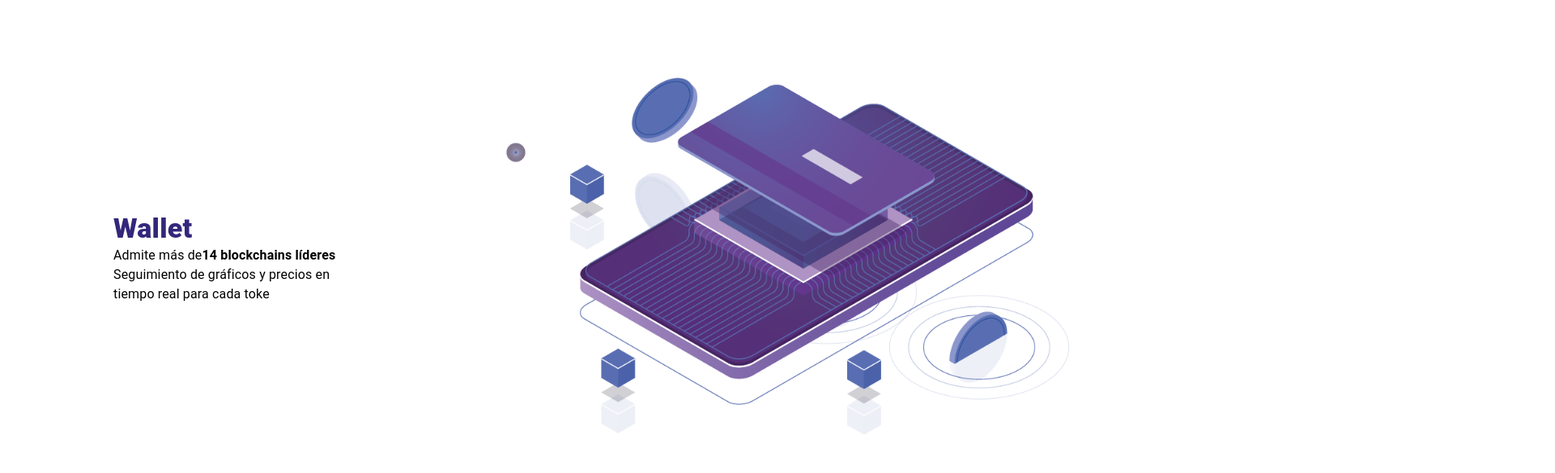
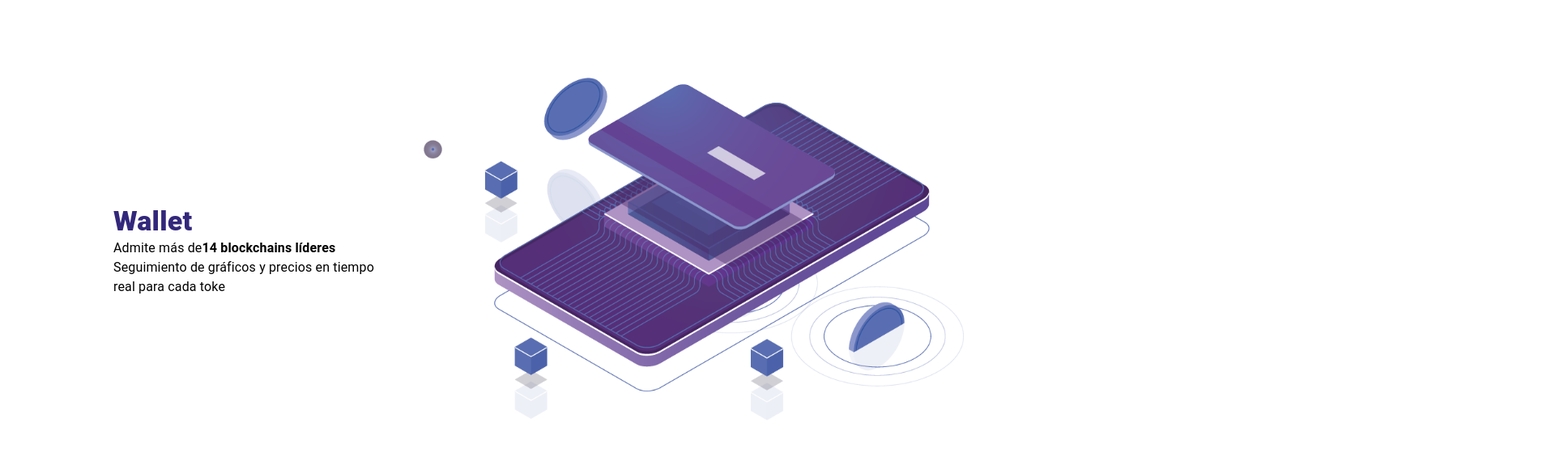
Before and after one commit to AgiletechDev/HomeWallet, a React (Vite) app: page / in a window 1280 px wide. Shown: the part 1631-2216 px from the top of the page at 81% size, 1920 px wide, since content can reach past the window. Built offline with nearby package versions, Linux system fonts and the light colour scheme.

Commit message:
Fixed merge

```diff
--- a/src/views/home/SecondSection.jsx
+++ b/src/views/home/SecondSection.jsx
@@ -13,7 +13,6 @@ export const SecondSection = () => {
           maxWidth: '1000px',
           position: 'relative',
           mt: '5em',
-
         }}
       >
         <Box
@@ -42,7 +41,7 @@ export const SecondSection = () => {
         <Box>
           <img
             src={imgSect1}
-            style={{ width: '100%', zIndex: '-1', marginLeft: '180px' }}
+            style={{ width: '100%', zIndex: '-1', marginLeft: '50px' }}
           />
         </Box>
       </Box>
--- a/src/views/home/ThirdSection.jsx
+++ b/src/views/home/ThirdSection.jsx
@@ -1,6 +1,6 @@
 import { Box, Typography } from '@mui/material'
 import imgSect1 from '../../assets/images/portal/pag1/ilustracion 2.png'
-import imgSect2 from '../../assets/images/portal/pag1/fondo 3.png'
+
 import imgSect3 from '../../assets/images/portal/pag1/ilustracion 3.png'
 import qr from '../../assets/images/portal/pag1/apps 1.png'
 import { useState } from 'react'
@@ -120,9 +120,10 @@ export const ThirdSection = () => {
               'linear-gradient(97deg, rgba(62,56,123,1) 0%, rgba(49,76,116,1) 100%)',
             zIndex: 1,
             color: 'white',
-            justifyContent: 'space-between',
+            justifyContent:'space-between'
           }}
         >
+
           <Box>
               <Typography
                 variant="h4"
@@ -134,7 +135,7 @@ export const ThirdSection = () => {
               >
                 Descargar ahora
               </Typography>
-            <Typography fontWeight="bold" sx={{ marginLeft: '4em' }}>
+              <Typography fontWeight="bold" sx={{marginLeft:'4em'}}>
               Acceso sencillo a criptomonedas
               </Typography>
               <Box
@@ -155,19 +156,12 @@ export const ThirdSection = () => {
                   </Typography>
                 </Box>
               </Box>
+
           </Box>
           <Box>
               <img src={imgSect3} style={{ width: '90%' }} />
           </Box>
         </Box>
-        <img
-          src={imgSect2}
-          style={{
-            position: 'absolute',
-            transform: 'translate(200%, -60%)',
-            zIndex: 2,
-          }}
-        />
       </Box>
 
       <Box
@@ -197,12 +191,13 @@ export const ThirdSection = () => {
 
             textAlign: 'justify',
             maxWidth: '100%',
-            mb: '3em',
+            mb:'3em',
 
             details: {
               borderRadius: '8px',
               marginBottom: '1em',
               padding: '1em',
+
             },
             summary: {
               cursor: 'pointer',
```
Lines whose indentation alone changed are shown as unchanged.
